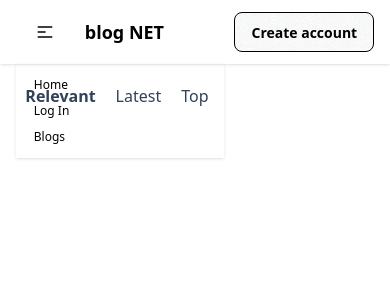
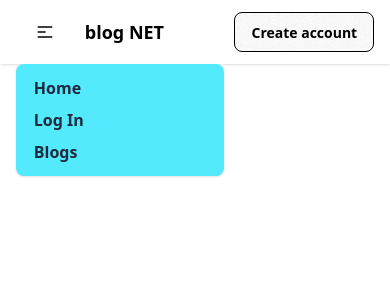
Before and after one commit to Nortey-Micheal/Blognet, a React (Vite) app in the folder frontend/: page / in a window 390 px wide. Both pictures are taken after a click on the button 44 px from the left and 32 px from the top of the page. Shown: the top 300 px of the page. Built offline with nearby package versions, Linux system fonts and the light colour scheme.

Commit message:
refactor navbar component for improved styling and accessibility

```diff
--- a/frontend/src/components/navbar.tsx
+++ b/frontend/src/components/navbar.tsx
@@ -32,12 +32,18 @@ export default function Navbar () {
                                 </div>
                                 <ul
                                     tabIndex={0}
-                                className="menu menu-sm dropdown-content bg-base-100 rounded-box z-1 mt-3 w-52 p-2 shadow">
-                                <li>
-                                <Link to={'/'}>Home</Link>
+                                    className="menu menu-sm dropdown-content bg-cyan-300 rounded-lg z-1 mt-3 w-52 p-2 shadow">
+                                    <li className="hover:bg-cyan-950  rounded-lg ">
+                                        <Link className="font-semibold text-[1.0rem] text-slate-800 hover:text-cyan-100" to={'/'}>Home</Link>
                                     </li>
-                                <li><Link to={'/login'}>Log In</Link></li>
-                                <li><Link to={'/blogs'}>Blogs</Link></li>
+
+                                    <li className="hover:bg-cyan-950  rounded-lg ">
+                                        <Link className="font-semibold text-[1.0rem] text-slate-800 hover:text-cyan-100" to={'/login'}>Log In</Link>
+                                    </li>
+
+                                    <li className="hover:bg-cyan-950  rounded-lg hover:text-cyan-100">
+                                        <Link className="font-semibold text-[1.0rem] text-slate-800 hover:text-cyan-100" to={'/blogs'}>Blogs</Link>
+                                    </li>
                                 </ul>
                             </div>
                             <Link to={'/'} className="btn btn-ghost text-lg px-2 md:text-3xl">blog NET</Link>
@@ -85,15 +91,19 @@ export default function Navbar () {
                                     </div>
                                     <ul
                                         tabIndex={0}
-                                        className="menu menu-sm dropdown-content bg-base-100 rounded-box z-1 mt-3 w-52 p-2 shadow">
-                                        <li>
-                                        <a className="justify-between">
+                                        className="menu menu-sm dropdown-content rounded-2xl bg-cyan-300 z-1 mt-3 w-52 p-2 shadow">
+                                        <li className="hover:bg-cyan-950  rounded-lg">
+                                            <Link to={''} className="font-semibold text-[1.0rem] text-slate-800 hover:text-cyan-100 justify-between">
                                                 Profile
                                                 <span className="badge">New</span>
-                                        </a>
+                                            </Link>
                                         </li>
-                                        <li><Link to={'/'}>Settings</Link></li>
-                                        <li><Link onClick={logout} to={'/'}>Logout</Link></li>
+                                        <li className="hover:bg-cyan-950  rounded-lg">
+                                            <Link className="font-semibold text-[1.0rem] text-slate-800 hover:text-cyan-100" to={'/'}>Settings</Link>
+                                        </li>
+                                        <li className="hover:bg-cyan-950  rounded-lg">
+                                            <Link className="font-semibold text-[1.0rem] text-slate-800 hover:text-cyan-100" onClick={logout} to={'/'}>Logout</Link>
+                                        </li>
                                     </ul>
                                 </div>
                             </div>
```
Lines whose indentation alone changed are shown as unchanged.
